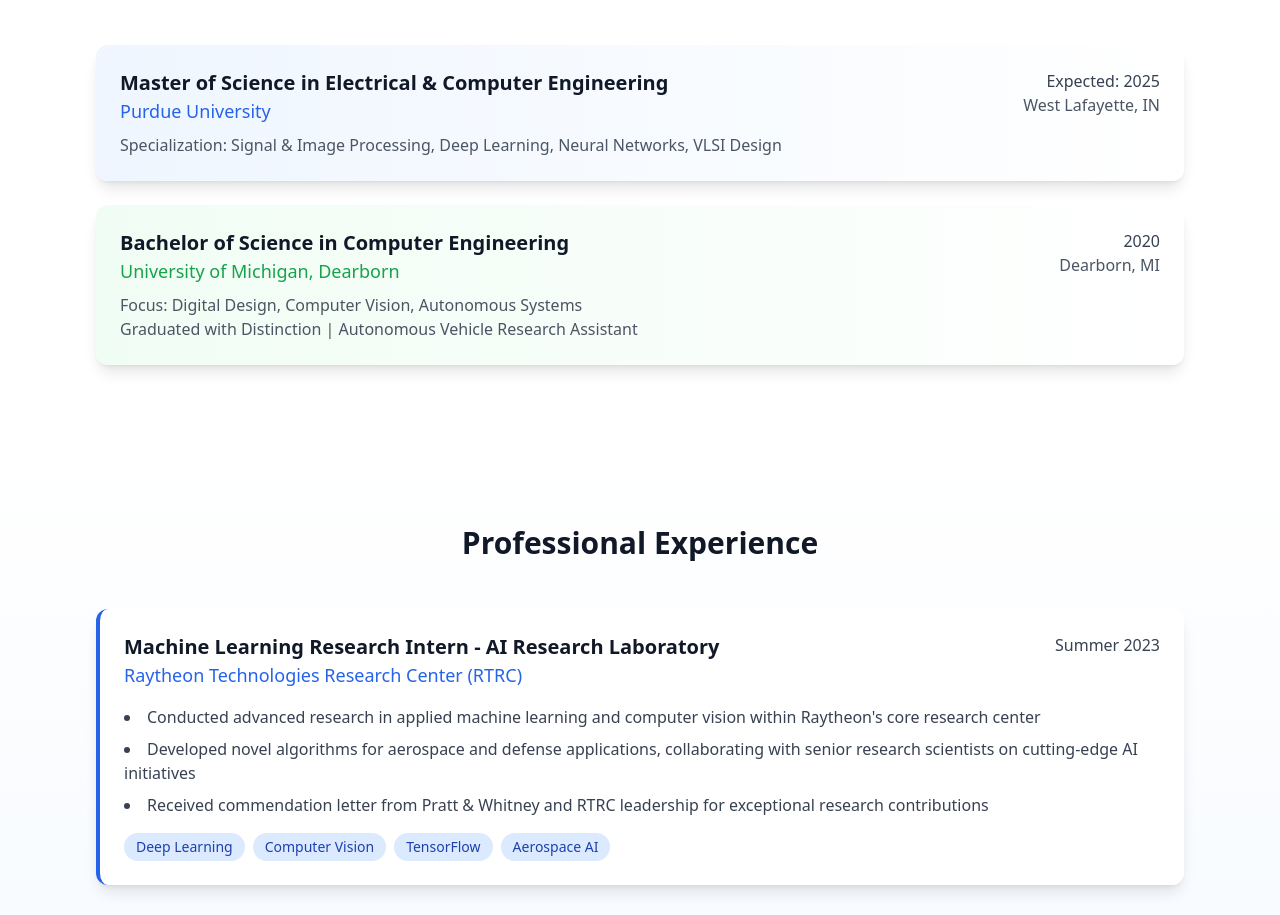
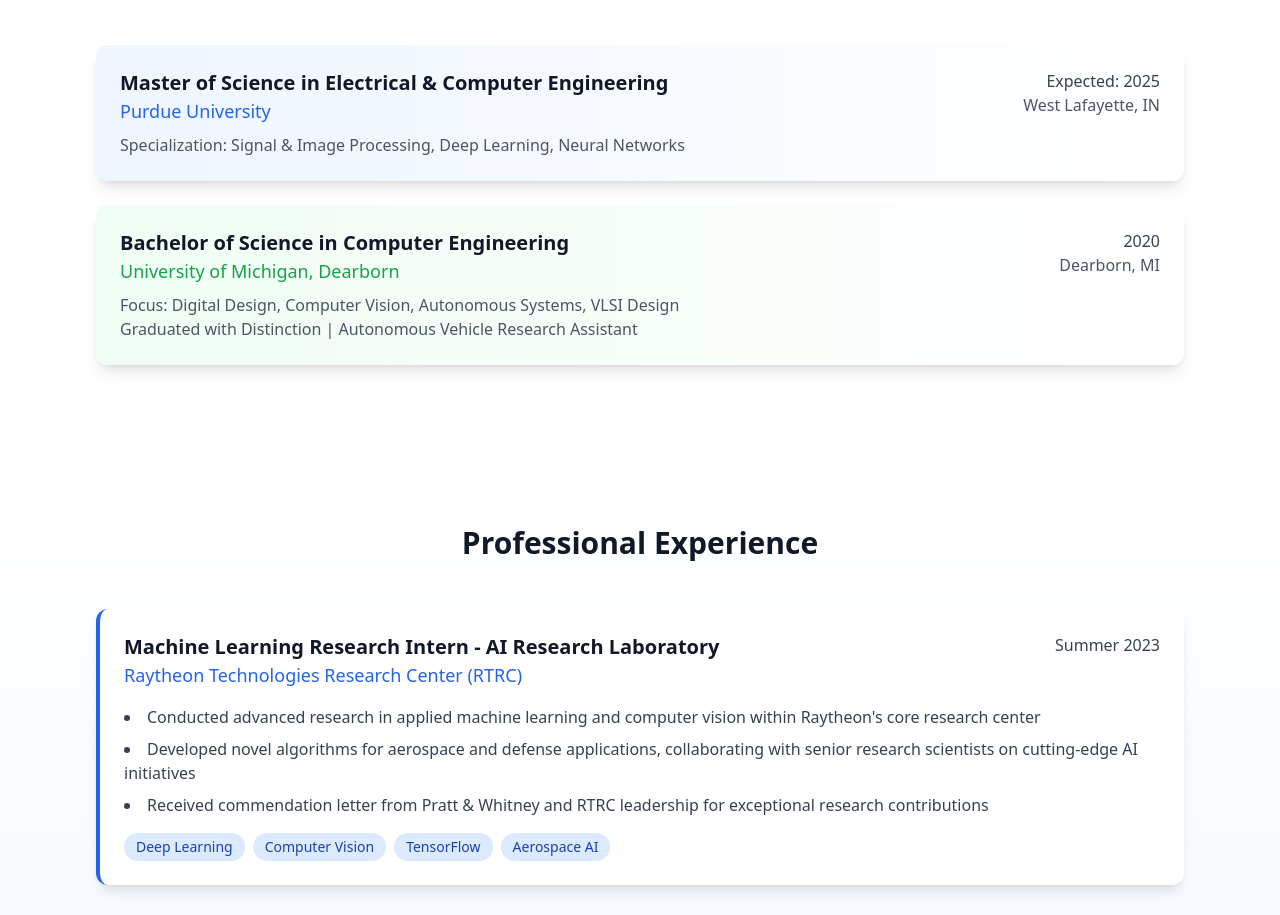
Before and after one commit to RLR-GitHub/RLR-GitHub.github.io, a plain HTML site: page index.html in a window 1280 px wide. Shown: the part 1641-2556 px from the top of the page. Drawn offline with nearby package versions, Linux system fonts and the light colour scheme.

Commit message:
fix: update specialization and focus descriptions in education section - Remove VLSI Design from Master's specialization and add it to Bachelor's focus, ensuring accurate representation of academic expertise.

```diff
--- a/index.html
+++ b/index.html
@@ -453,7 +453,7 @@
                         <div>
                             <h3 class="text-xl font-semibold text-gray-900">Master of Science in Electrical & Computer Engineering</h3>
                             <p class="text-lg text-blue-600 font-medium">Purdue University</p>
-                            <p class="text-gray-600 mt-2">Specialization: Signal & Image Processing, Deep Learning, Neural Networks, VLSI Design</p>
+                            <p class="text-gray-600 mt-2">Specialization: Signal & Image Processing, Deep Learning, Neural Networks</p>
                         </div>
                         <div class="text-right">
                             <p class="text-gray-700 font-medium">Expected: 2025</p>
@@ -466,7 +466,7 @@
                         <div>
                             <h3 class="text-xl font-semibold text-gray-900">Bachelor of Science in Computer Engineering</h3>
                             <p class="text-lg text-green-600 font-medium">University of Michigan, Dearborn</p>
-                            <p class="text-gray-600 mt-2">Focus: Digital Design, Computer Vision, Autonomous Systems</p>
+                            <p class="text-gray-600 mt-2">Focus: Digital Design, Computer Vision, Autonomous Systems, VLSI Design</p>
                             <p class="text-gray-600">Graduated with Distinction | Autonomous Vehicle Research Assistant</p>
                         </div>
                         <div class="text-right">
```
